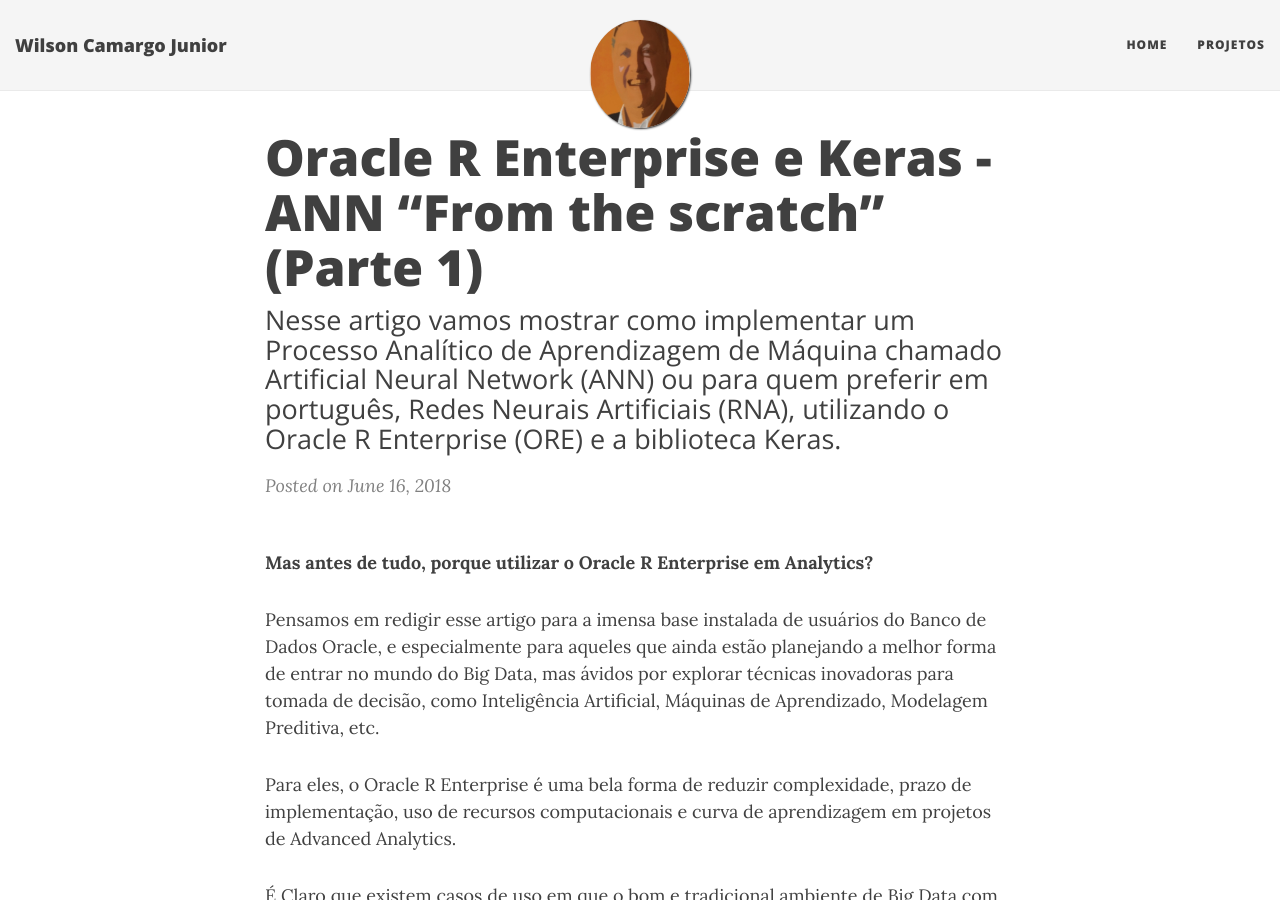
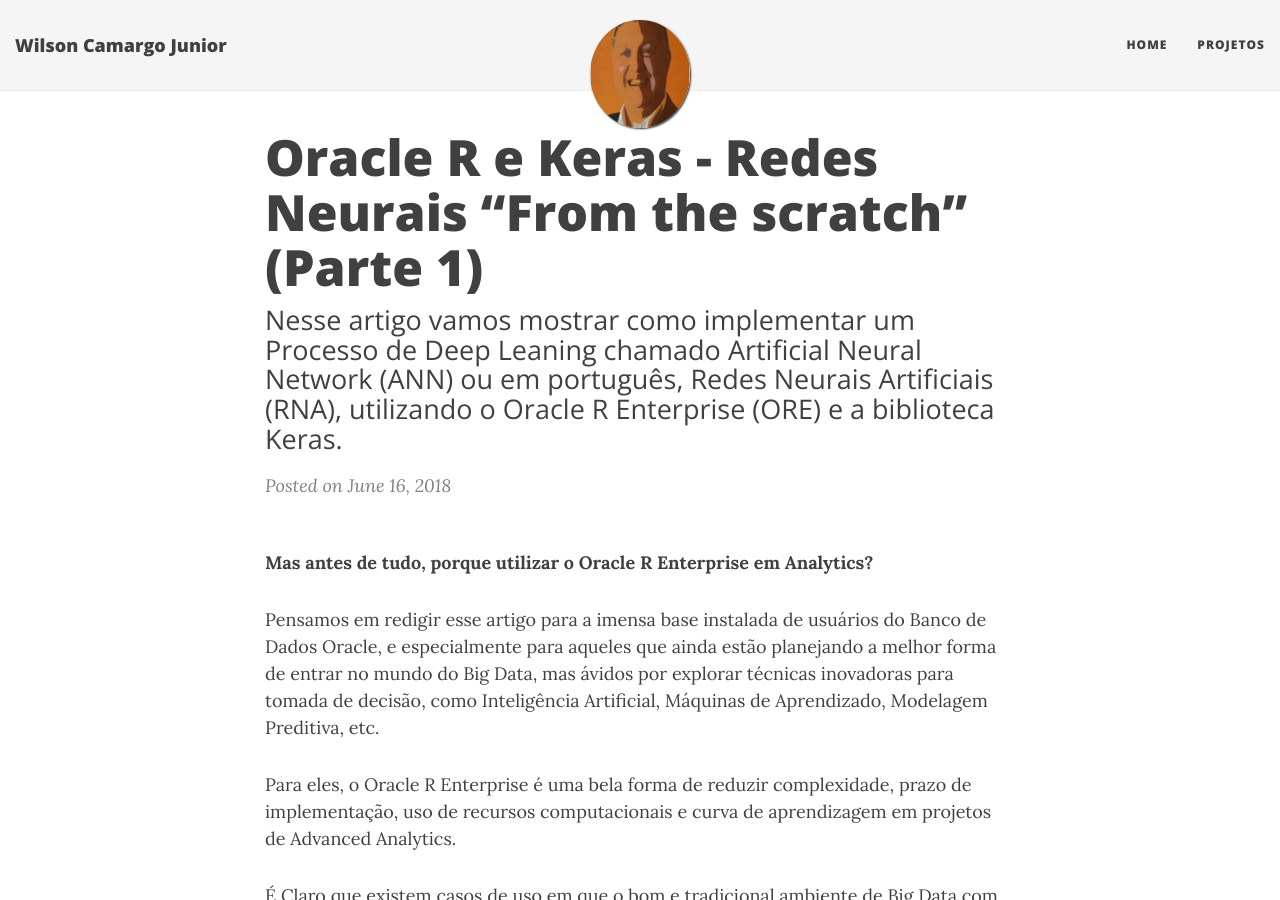
Before and after one commit to wilson-camargo-jr/teste, a Jekyll site: the page built from _posts/2018-06-16-ANN-ORE-P1.md, in a window 1280 px wide and 900 px high. Built offline with Jekyll 4.4.1, drawn with Linux system fonts in a browser that asks for light colours; nearby versions of some CDN libraries.

Commit message:
Update 2018-06-16-ANN-ORE-P1.md

```diff
--- a/_posts/2018-06-16-ANN-ORE-P1.md
+++ b/_posts/2018-06-16-ANN-ORE-P1.md
@@ -1,7 +1,7 @@
 ---
 layout: post
-title: Oracle R Enterprise e Keras - ANN “From the scratch” (Parte 1)
-subtitle: Nesse artigo vamos mostrar como implementar um Processo Analítico de Aprendizagem de Máquina chamado Artificial Neural Network (ANN) ou para quem preferir em português, Redes Neurais Artificiais (RNA), utilizando o Oracle R Enterprise (ORE) e a biblioteca Keras.
+title: Oracle R e Keras - Redes Neurais “From the scratch” (Parte 1)
+subtitle: Nesse artigo vamos mostrar como implementar um Processo de Deep Leaning chamado Artificial Neural Network (ANN) ou em português, Redes Neurais Artificiais (RNA), utilizando o Oracle R Enterprise (ORE) e a biblioteca Keras.
 ---
 
 **Mas antes de tudo, porque utilizar o Oracle R Enterprise em Analytics?**
```
